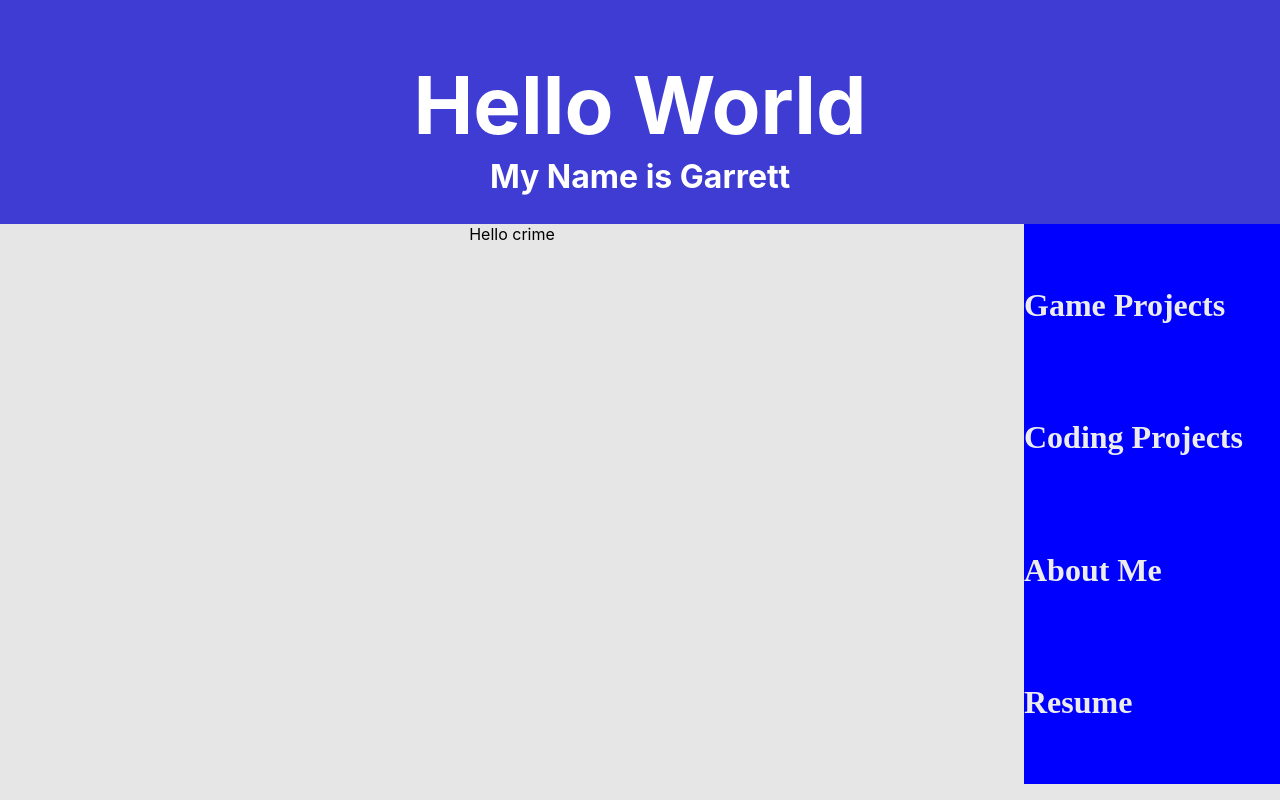
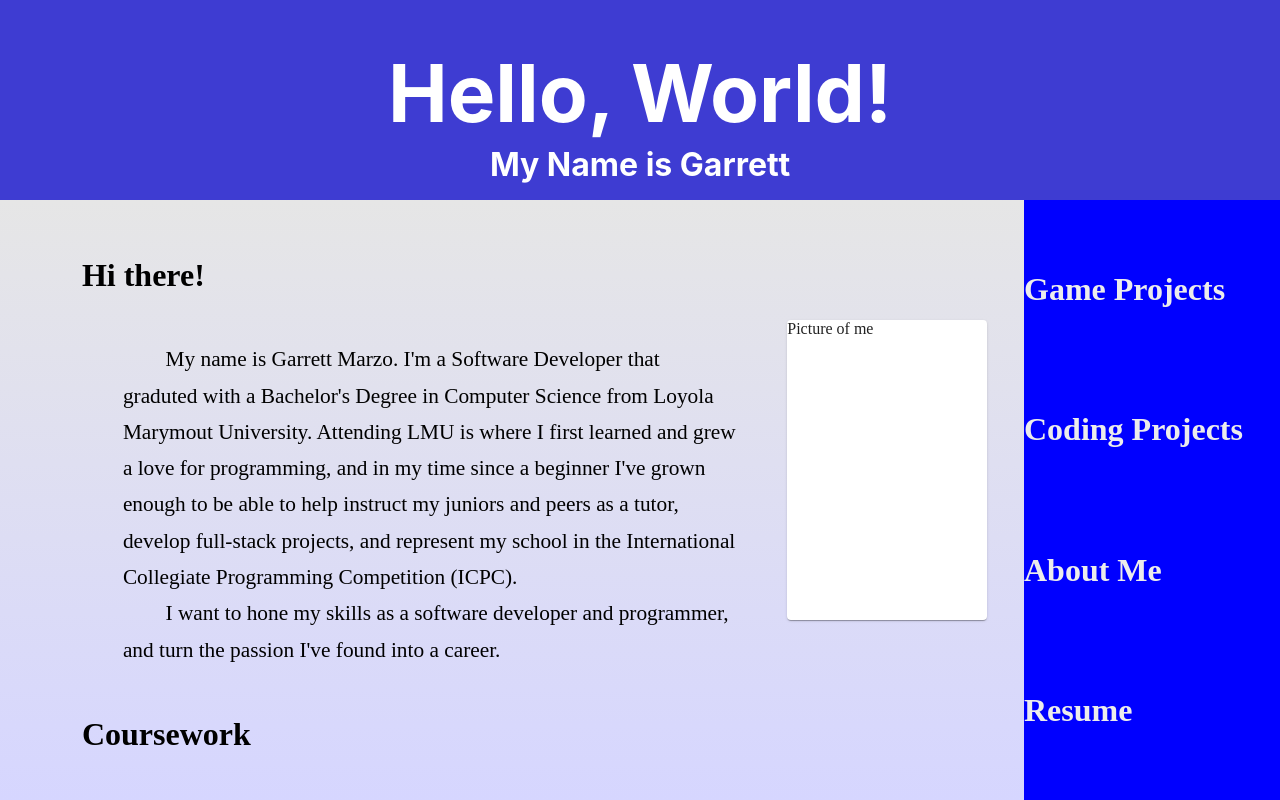
Before and after one commit to gmarzo/portfolio, a React (Create React App) app in the folder marzo_portfolio/: page / in a window 1280 px wide. Built offline with nearby package versions, Linux system fonts and the light colour scheme.

Commit message:
Created about page and refactored components/images

```diff
--- a/marzo_portfolio/src/App.js
+++ b/marzo_portfolio/src/App.js
@@ -1,5 +1,5 @@
 import logo from "./logo.svg";
-import "./App.css";
+import "./styles/App.css";
 import Homepage from "./pages/Homepage.jsx";
 
 function App() {
--- a/marzo_portfolio/src/pages/AboutPage.jsx
+++ b/marzo_portfolio/src/pages/AboutPage.jsx
@@ -1,11 +1,81 @@
 import * as React from 'react'
-import '../App.css'
+import '../styles/About.css'
+import gh from "../images/github-logo.png"
+import lk from "../images/linkedin-logo.png"
+
+import { Paper } from '@mui/material'
+
+import SkillsList from './components/SkillsList'
+import LanguagesList from './components/LanguagesList'
 
 const AboutPage = () => {
+  return(
+    <div className="container">
 
-    return(
-        <div>Hello crime</div>
-    )
+      <h2 className="section-title">Hi there!</h2>
+      <div className='content-container'>
+        <p className="section-content" id="intro">
+          &emsp;&emsp;My name is Garrett Marzo. I'm a Software Developer that graduted with a Bachelor's Degree in Computer Science from Loyola Marymout University.
+          Attending LMU is where I first learned and grew a love for programming, and in my time since a beginner I've grown enough to be able to help instruct my
+          juniors and peers as a tutor, develop full-stack projects, and represent my school in the International Collegiate Programming Competition (ICPC).
+          <br />
+          &emsp;&emsp;I want to hone my skills as a software developer and programmer, and turn the passion I've found into a career.
+        </p>
+        <Paper style={{height: 300, width: 200, marginLeft: 50}}>
+          Picture of me
+        </Paper>
+      </div>
+
+
+      <h2 className="section-title">Coursework</h2>
+      <div className='content-container'>
+        <p className='section-content'>
+          &emsp;&emsp;In my time programming, I've had relevant coursework fostering a multitude of skills such as:
+          <SkillsList/>
+          <br/>
+          &emsp;&emsp;My coursework has also let me learn and gain proficieny in a variety of programming languages:
+          <LanguagesList />
+        </p>
+      </div>
+
+
+      <h2 className="section-title">Experience</h2>
+      <div className='content-container'>
+        <p className="section-content">
+          &emsp;&emsp;For the 2 years following quarantine, I had contributed as a TA/tutor working in our school's computer lab. This entailed assisting other students in thier own coursework
+          and also properly using tools like GitHub or text-based IDE's and code editors. My primary focus was for the CMSI 1010 class, which had a focus on introductory
+          programming concepts and syntax through Python. I would often help with the understanding of homework assignments and the purpose of certain data structures,
+          concepts, and debugging of programs. The work was fulfilling, and gave me the chance to help people with the work that I had struggled with and gained an understanding
+          of in the past.
+          <br/>
+          &emsp;&emsp;As part of my position, I was also in charge of leading a small team of other TA's in grading the homework for the CMSI 1010 class. We had to judge
+          the quality of thier programs, gauge whether or not they had a good understanding of the concepts at play, and then provide detailed feedback for the students and professors.
+          The students' assignments and feedback were handled through GitHub, while we kept track of any scores and personal notes through a shared Google Sheet.
+          <br/>
+          &emsp;&emsp;I am currently working part-time with TheCoderSchool in Redondo Beach, CA. I am a Code Coach there, teaching programming to students from 6-18. We use
+          a variety of tools, from  visual block coding languages such as Scratch or Microsoft MakeCode, to using tools and IDEs such as Unity and replit. I also teach afterschool
+          classes where our students are learning to use HTML5 and CSS to create thier own portfolio website pages.
+        </p>
+      </div>
+
+
+      <div className="Links-container">
+
+        <Paper elevation={5} className="link-page" style={{backgroundColor: '#404040'}}>
+          <a href="https://github.com/gmarzo">
+            <img src={gh} alt="" style={{height: 200, width:200}}/>
+          </a>
+        </Paper>
+
+        <Paper elevation={5} className="link-page" style={{backgroundColor: '#ececec'}}>
+          <a href="https://www.linkedin.com/in/garrett-marzo-a1315418b/">
+            <img src={lk} alt="" style={{height: 200, width: 200}}/>
+          </a>
+        </Paper>
+      </div>
+    </div>
+
+)
 }
 
 export default AboutPage
--- a/marzo_portfolio/src/pages/CodingPage.jsx
+++ b/marzo_portfolio/src/pages/CodingPage.jsx
@@ -1,5 +1,5 @@
 import * as React from 'react'
-import '../App.css'
+import '../styles/App.css'
 
 const CodingPage = () => {
 
--- a/marzo_portfolio/src/pages/GamesPage.jsx
+++ b/marzo_portfolio/src/pages/GamesPage.jsx
@@ -1,5 +1,5 @@
 import * as React from 'react'
-import '../App.css'
+import '../styles/App.css'
 
 const GamesPage = () => {
 
--- a/marzo_portfolio/src/pages/Homepage.jsx
+++ b/marzo_portfolio/src/pages/Homepage.jsx
@@ -1,7 +1,6 @@
 import * as React from "react";
-import "../App.css";
+import "../styles/App.css";
 
-import { Paper } from "@mui/material";
 import { Helmet, HelmetProvider } from "react-helmet-async";
 
 import AboutPage from "./AboutPage";
@@ -44,34 +43,12 @@ const Homepage = () => {
           <title>Garrett Marzo</title>
         </Helmet>
         <div className="Banner">
-          <h1 className="Banner-title">Hello World</h1>
+          <h1 className="Banner-title">Hello, World!</h1>
           <h2 className="Banner-subtitle">My Name is Garrett</h2>
         </div>
 
         {/* Main Page switchable content */}
         <div className="Showcase">
-          {/* <div className="Showcase-container">
-            <Link to={"games"}>
-              <Paper className="Portal" elevation={3}>
-                <p className="Portal-title">Game Projects</p>
-                <p>WIP</p>
-              </Paper>
-            </Link>
-
-            <Link to={"code"}>
-              <Paper className="Portal" elevation={3}>
-                <p className="Portal-title">Coding Projects</p>
-                <p>WIP</p>
-              </Paper>
-            </Link>
-
-            <Link to={"about"}>
-              <Paper className="Portal" elevation={3}>
-                <p className="Portal-title">About</p>
-                <p>WIP</p>
-              </Paper>
-            </Link>
-          </div> */}
           <div className="Page-container">
             {Content ? (
               <Content
@@ -94,8 +71,7 @@ const Homepage = () => {
                 })
               }
             >
-              {" "}
-              Game Projects
+              {"Game Projects"}
             </h3>
 
             <h3
--- a/marzo_portfolio/src/pages/ResumePage.jsx
+++ b/marzo_portfolio/src/pages/ResumePage.jsx
@@ -1,10 +1,6 @@
 import * as React from "react";
-import "../App.css";
+import "../styles/App.css";
 import resume from "../images/resume.jpg";
-import MarzoResume from "../images/MarzoResume.pdf";
-
-import { Document, Page } from "react-pdf";
-
 import { Paper } from "@mui/material";
 
 const ResumePage = () => {
--- /dev/null
+++ b/marzo_portfolio/src/pages/components/LanguagesList.jsx
@@ -0,0 +1,31 @@
+import * as React from 'react'
+
+const LanguagesList = () => {
+  return(
+    <ul>
+      <li>
+        Python
+      </li>
+      <li>
+        Javascript
+      </li>
+      <li>
+        Swift
+      </li>
+      <li>
+        C# (Unity)
+      </li>
+      <li>
+        Java
+      </li>
+      <li>
+        C++
+      </li>
+      <li>
+        MySQL
+      </li>
+    </ul>
+  )
+}
+
+export default LanguagesList
--- /dev/null
+++ b/marzo_portfolio/src/pages/components/SkillsList.jsx
@@ -0,0 +1,40 @@
+import * as React from "react"
+
+const SkillsList = () => {
+  return(
+    <ul>
+      <li>
+        Data Structures
+      </li>
+      <li>
+        Algorithms
+      </li>
+      <li>
+        Artificial Intelligence
+      </li>
+      <li>
+        Linear Algebra
+      </li>
+      <li>
+        Databases
+      </li>
+      <li>
+        Computer Graphics Libraries
+      </li>
+      <li>
+        Language & Compiler Design
+      </li>
+      <li>
+        Unreal & Unity
+      </li>
+      <li>
+        Animation
+      </li>
+      <li>
+        React.js
+      </li>
+    </ul>
+  )
+}
+
+export default SkillsList
--- /dev/null
+++ b/marzo_portfolio/src/styles/About.css
@@ -0,0 +1,55 @@
+.container {
+    display: flex;
+    flex-direction: column;
+    font-family: 'Times New Roman', Times, serif;
+    overflow-y: scroll;
+    height: 100%;
+    width: 100%;
+    background: linear-gradient(#e6e6e6, #d6d6ff)
+}
+
+.content-container {
+    display: flex;
+    flex-direction: row;
+}
+
+.Links-container {
+    display: flex;
+    flex-direction: row;
+    justify-content: center;
+    margin-top: 4%;
+}
+
+.section-title {
+    padding-left: 8%;
+    font-size: 24pt;
+}
+
+.section-content {
+    padding-left: 12%;
+    font-size: 16pt;
+    max-width: 80%;
+    line-height: 1.7em;
+
+}
+
+.content-container:last-of-type {
+    padding-bottom: 100px;
+}
+
+.section-title:first-of-type {
+    padding-top: 30px;
+}
+
+.link-page {
+    height: 200px;
+    width: 200px;
+    display: flex;
+    margin-left: 20px;
+    margin-right: 20px;
+    margin-bottom: 50px;
+}
+
+#intro {
+    max-width: 60%
+}
--- a/marzo_portfolio/src/App.css
+++ b/marzo_portfolio/src/styles/App.css
@@ -33,7 +33,7 @@
   flex-direction: column;
   height: 100vh;
   width: 100vw;
-  background-color: #e6e6e6;
+  background: linear-gradient(#e6e6e6, #d6d6ff);
 }
 
 .Games-page {
@@ -47,7 +47,7 @@
 .Banner {
   display: flex;
   flex-direction: column;
-  height: 28%;
+  height: 25%;
   width: 100%;
   background-color: #3e3cd2;
   justify-content: center;
@@ -57,7 +57,7 @@
 .Showcase {
   display: flex;
   flex-direction: row;
-  height: 70%;
+  height: 75%;
   width: 100%;
   align-items: flex-start;
   justify-content: space-evenly;
@@ -66,7 +66,7 @@
 .Showcase-container {
   display: flex;
   flex-direction: row;
-  height: 70%;
+  height: 100%;
   width: 60%;
   align-items: center;
   justify-content: space-evenly;
@@ -88,6 +88,7 @@
   justify-content: center;
   width: 80%;
   height: 100%;
+  overflow-y: auto
 }
 
 .Resume-container {
@@ -96,7 +97,6 @@
   align-items: center;
   justify-content: center;
   height: 100%;
-  width: 100%;
 }
 
 .Portal {
@@ -108,6 +108,10 @@
   color: #b0b0b6;
   margin-left: 2px;
   margin-right: 2px;
+}
+
+.Nav-bar {
+  height: 100%;
 }
 
 .Resume-img {
```
Also changed, not shown: marzo_portfolio/src/images/github-logo.png (added), marzo_portfolio/src/images/linkedin-logo.png (added).
